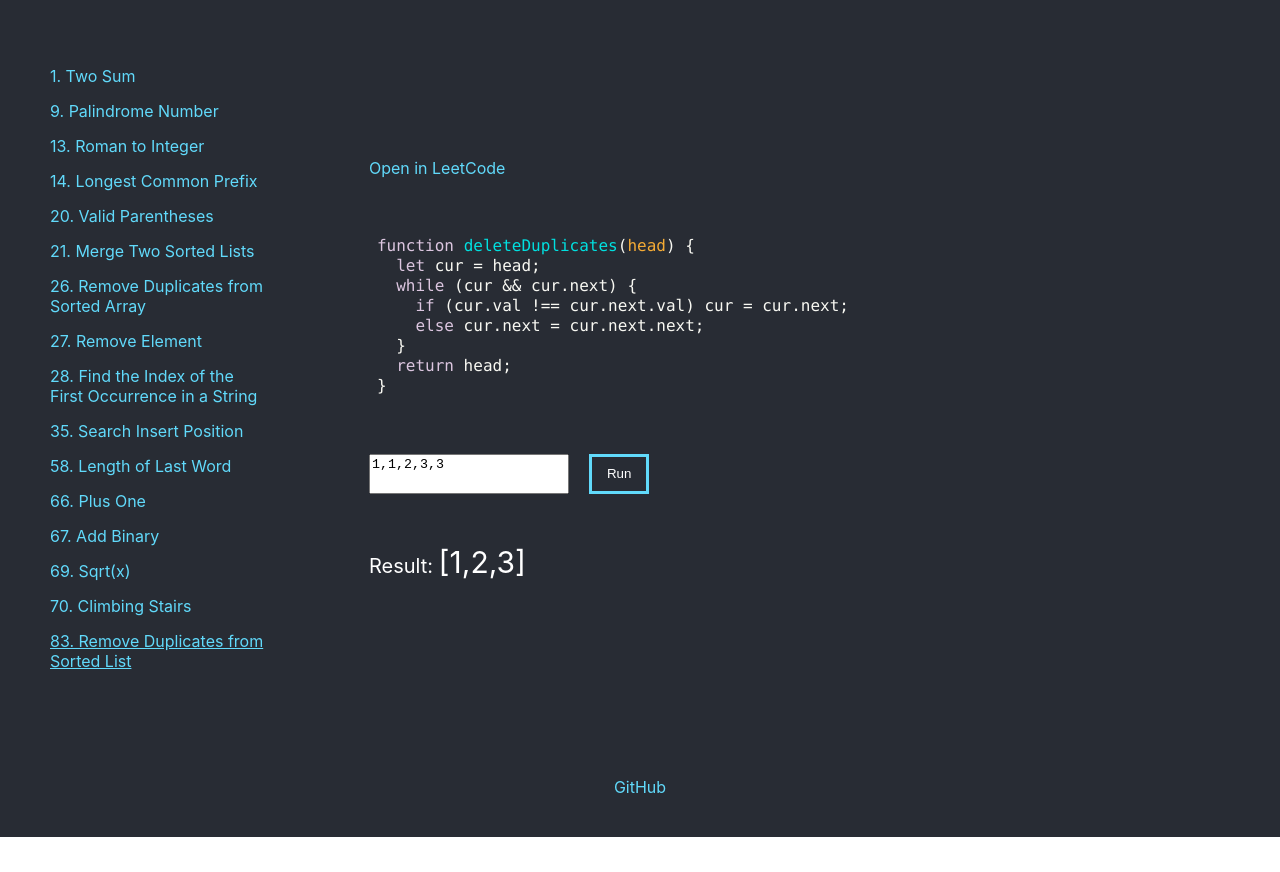
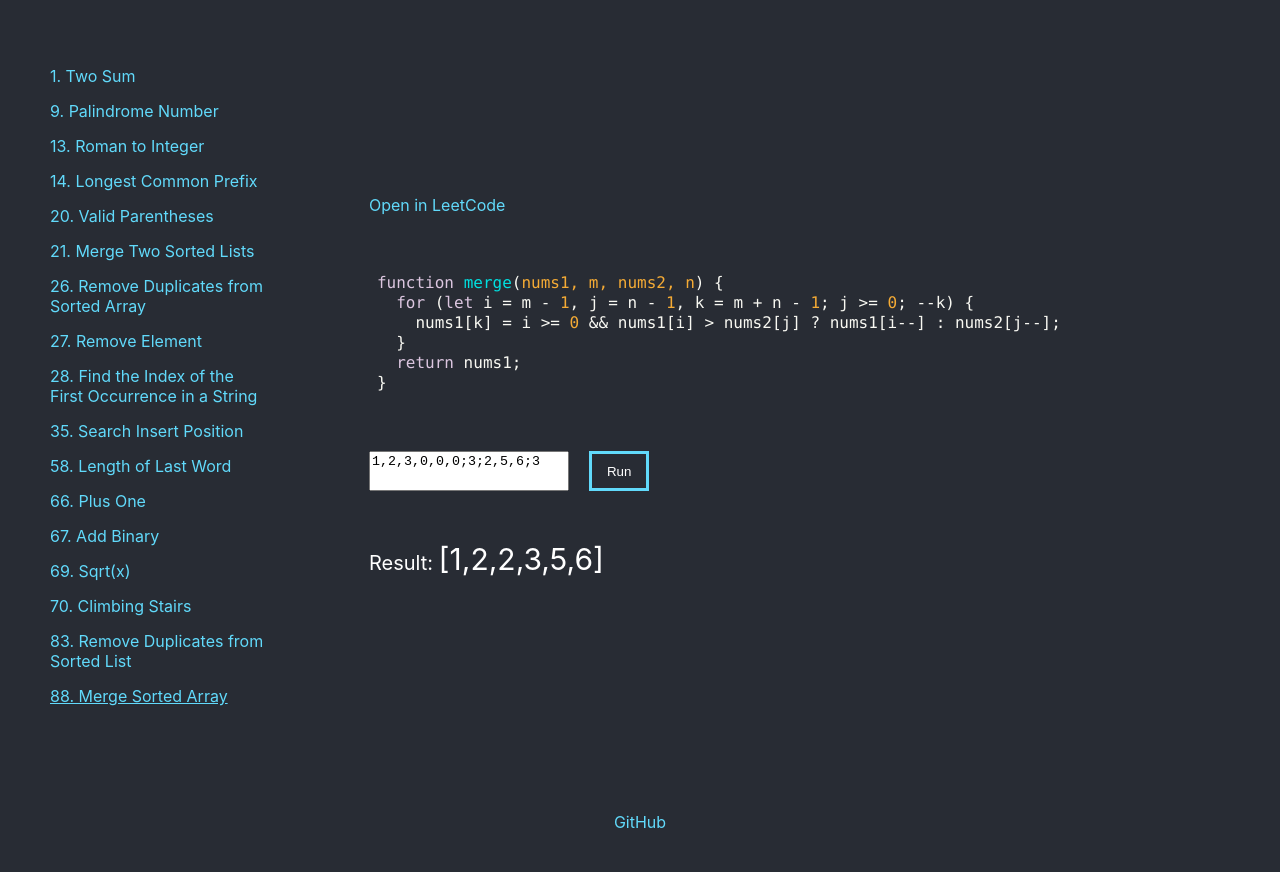
Before and after one commit to leopard-work/leetcode-app, a React (Create React App) app: page / in a window 1280 px wide. Before the commit the page ends 837 px from the top, so only its background shows below. Built offline with nearby package versions, Linux system fonts and the light colour scheme.

Commit message:
+ 83. Remove Duplicates from Sorted List

```diff
--- /dev/null
+++ b/src/components/88_merge_sorted_array.ts
@@ -0,0 +1,23 @@
+export const mergeParse = (s: string) => {
+  const values = s.split(";");
+  return merge(
+    values[0].split(",").map((el) => +el),
+    +values[1],
+    values[2].split(",").map((el) => +el),
+    +values[3]
+  );
+};
+
+export function merge(
+  nums1: number[],
+  m: number,
+  nums2: number[],
+  n: number
+): number[] {
+  for (let i = m - 1, j = n - 1, k = m + n - 1; j >= 0; --k) {
+    nums1[k] = i >= 0 && nums1[i] > nums2[j] ? nums1[i--] : nums2[j--];
+  }
+  return nums1;
+}
+
+export const mergeInitial = "1,2,3,0,0,0;3;2,5,6;3";
--- a/src/components/index.ts
+++ b/src/components/index.ts
@@ -14,3 +14,4 @@ export * from "./67_add_binary";
 export * from "./69_sqrt_x";
 export * from "./70_climbing_stairs";
 export * from "./83_remove_duplicates_from_sorted_list";
+export * from "./88_merge_sorted_array";
--- a/src/components/list.ts
+++ b/src/components/list.ts
@@ -15,6 +15,9 @@ import {
   lengthOfLastWordInitial,
   longestCommonPrefix,
   longestCommonPrefixInitial,
+  merge,
+  mergeInitial,
+  mergeParse,
   mergeTwoLists,
   mergeTwoListsInitial,
   mergeTwoListsParse,
@@ -41,7 +44,7 @@ import {
 } from "./index";
 
 const URL = "https://leetcode.com/problems/";
-export const FIRSTRUN = 83;
+export const FIRSTRUN = 88;
 
 export const listData = [
   {
@@ -168,4 +171,12 @@ export const listData = [
     link: `${URL}remove-duplicates-from-sorted-list/`,
     initial: deleteDuplicatesInitial,
   },
+  {
+    f: mergeParse,
+    f_view: merge,
+    id: "88",
+    name: "88. Merge Sorted Array",
+    link: `${URL}merge-sorted-array/`,
+    initial: mergeInitial,
+  },
 ];
```
